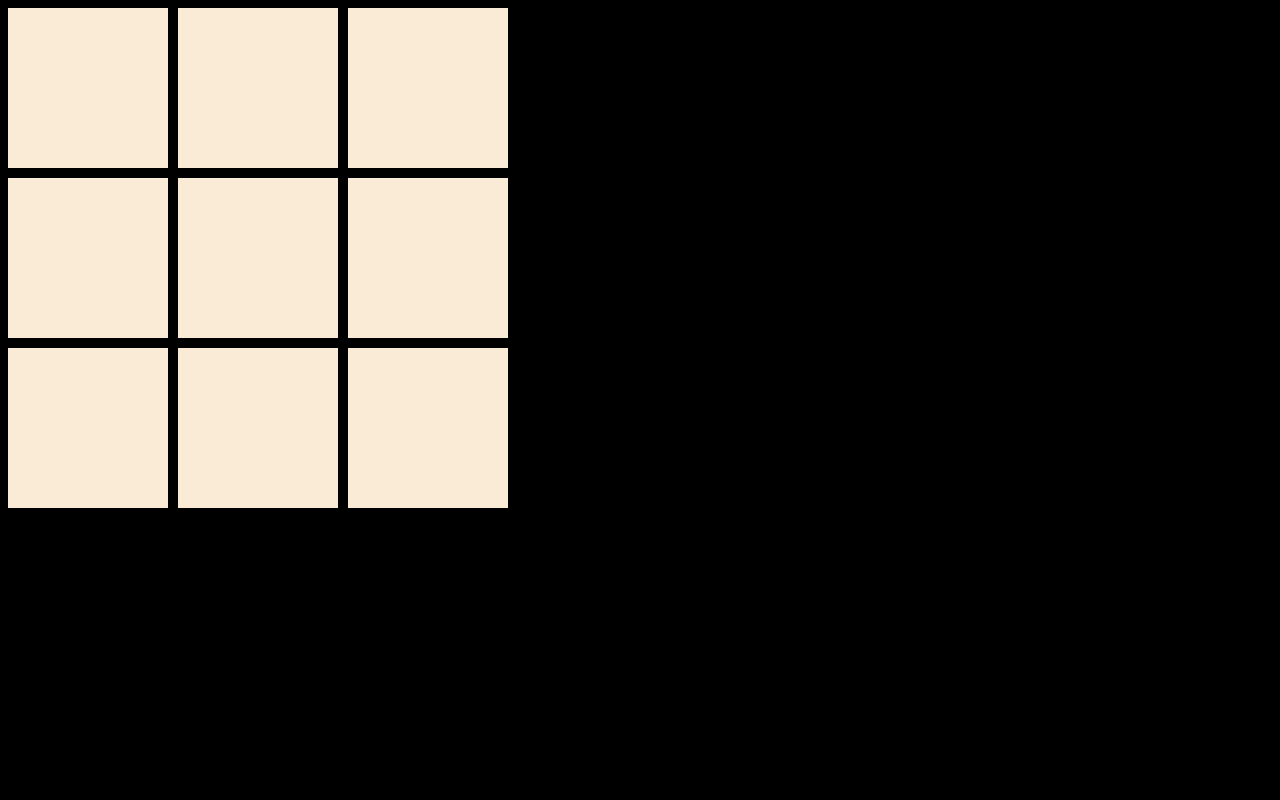
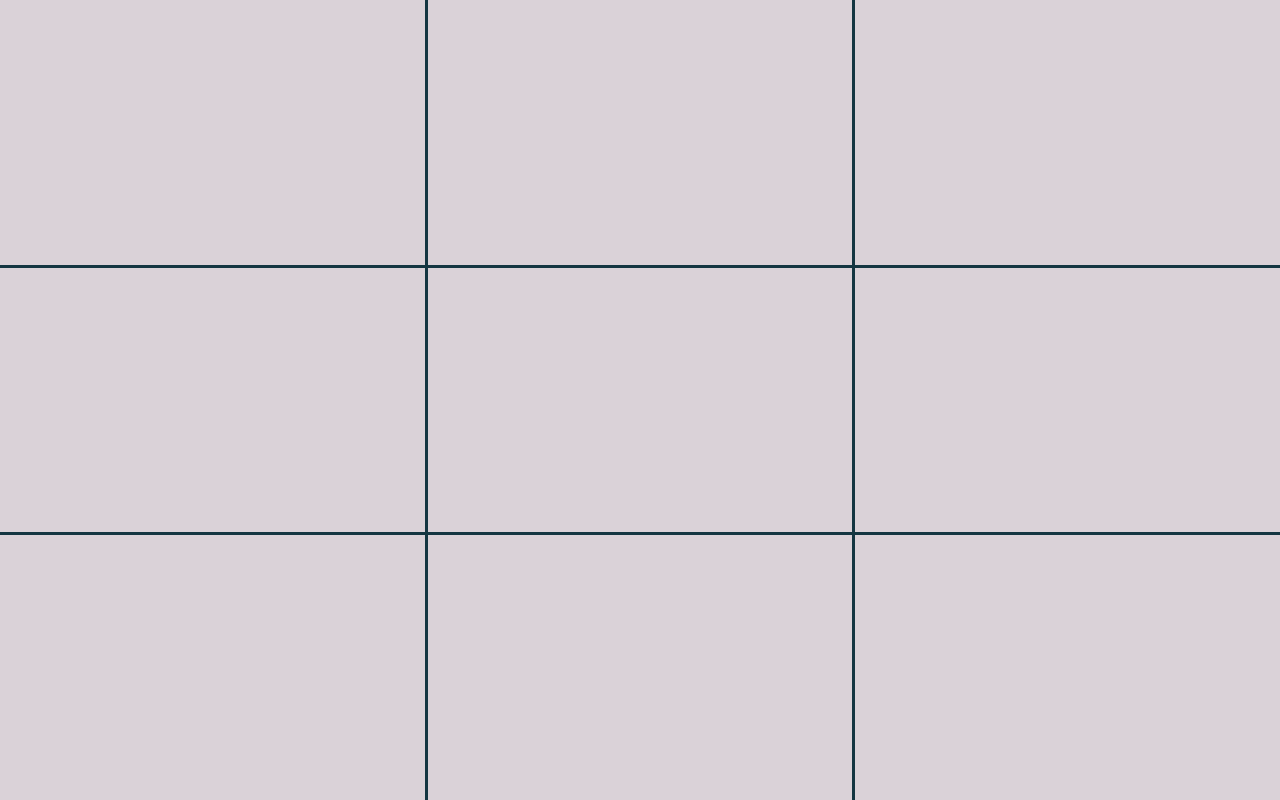
Before and after one commit to holoflash/tictactoe, a plain HTML site: page index.html in a window 1280 px wide. Drawn offline with Linux system fonts and the light colour scheme.

Commit message:
Make a MVP U.I.

```diff
--- a/index.html
+++ b/index.html
@@ -9,15 +9,15 @@
 </head>
 <body>
     <div class="gameboard">
-        <div class="square"></div>
-        <div class="square"></div>
-        <div class="square"></div>
-        <div class="square"></div>
-        <div class="square"></div>
-        <div class="square"></div>
-        <div class="square"></div>
-        <div class="square"></div>
-        <div class="square"></div>
+        <div id="0" class="grid"></div>
+        <div id="1" class="grid"></div>
+        <div id="2" class="grid"></div>
+        <div id="3" class="grid"></div>
+        <div id="4" class="grid"></div>
+        <div id="5" class="grid"></div>
+        <div id="6" class="grid"></div>
+        <div id="7" class="grid"></div>
+        <div id="8" class="grid"></div>
     </div>
 
     <script src="script.js"></script>
--- a/styles.css
+++ b/styles.css
@@ -3,20 +3,26 @@ html{
     padding: 0;
     box-sizing: border-box;
     height: 100%;
-    background-color: black;
+    width: 100%;
+    background-color: #DAD2D8;
+    display: flex;
+    justify-content: center;
+    align-items: center;
 }
 
 .gameboard{
-    background-color: black;
-    height: 500px;
-    width: 500px;
+    background-color: #DAD2D8;
+    height: 100vh;
+    width: 100vw;
     display: grid;
     grid-template:repeat(3,1fr)/repeat(3,1fr);
-    gap:10px;
+    gap: 3px;
+    background-color:#143642;
+
 }
 
-.square{
-    background-color: antiquewhite;
+.grid{
+    background-color: #DAD2D8;
     height: 1fr;
     width: 1fr;
     display: flex;
@@ -24,3 +30,7 @@ html{
     align-items: center;
     font-size: 100px;
 }
+div{
+    color: #143642;
+    font-size: 40px;
+}
```
